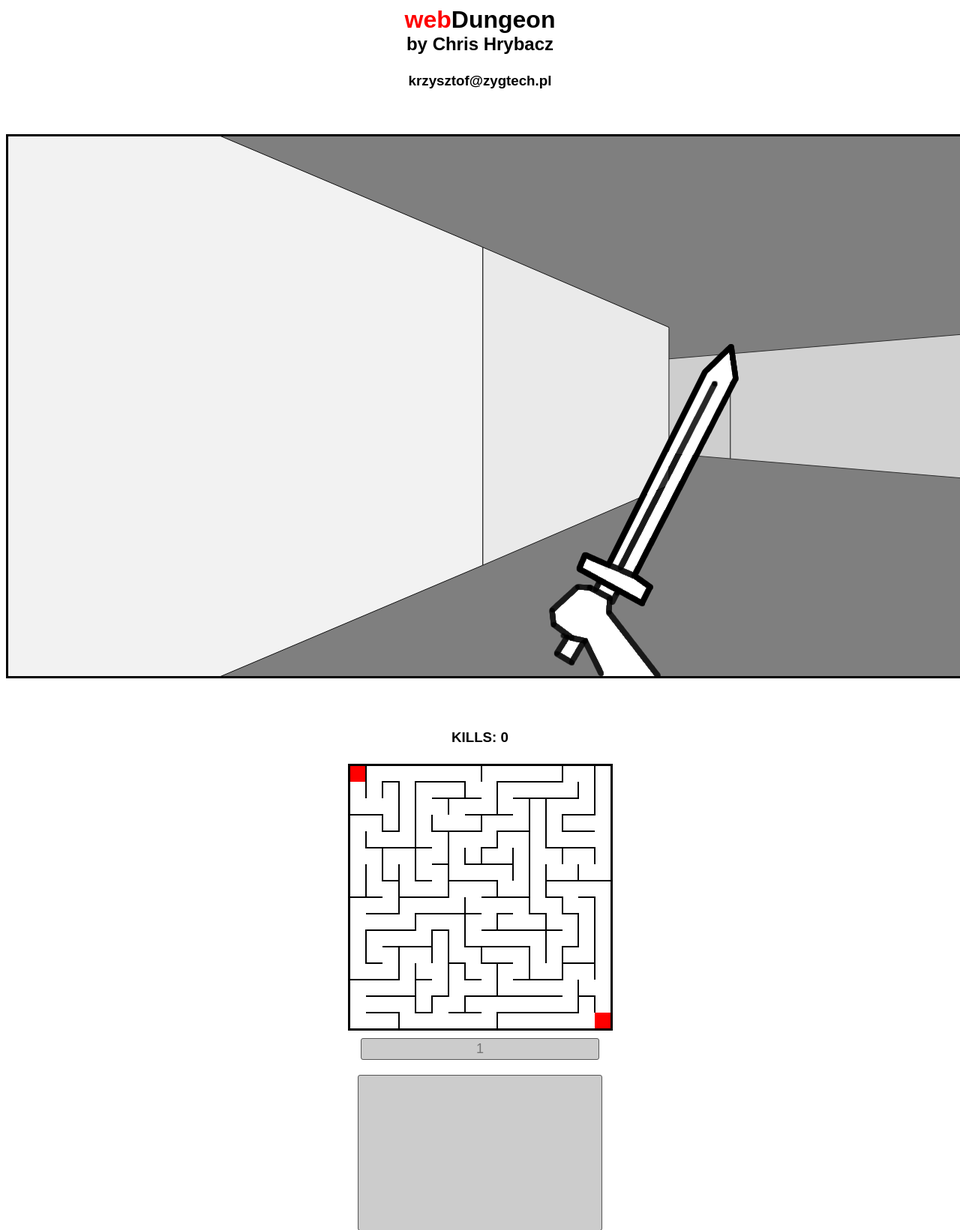
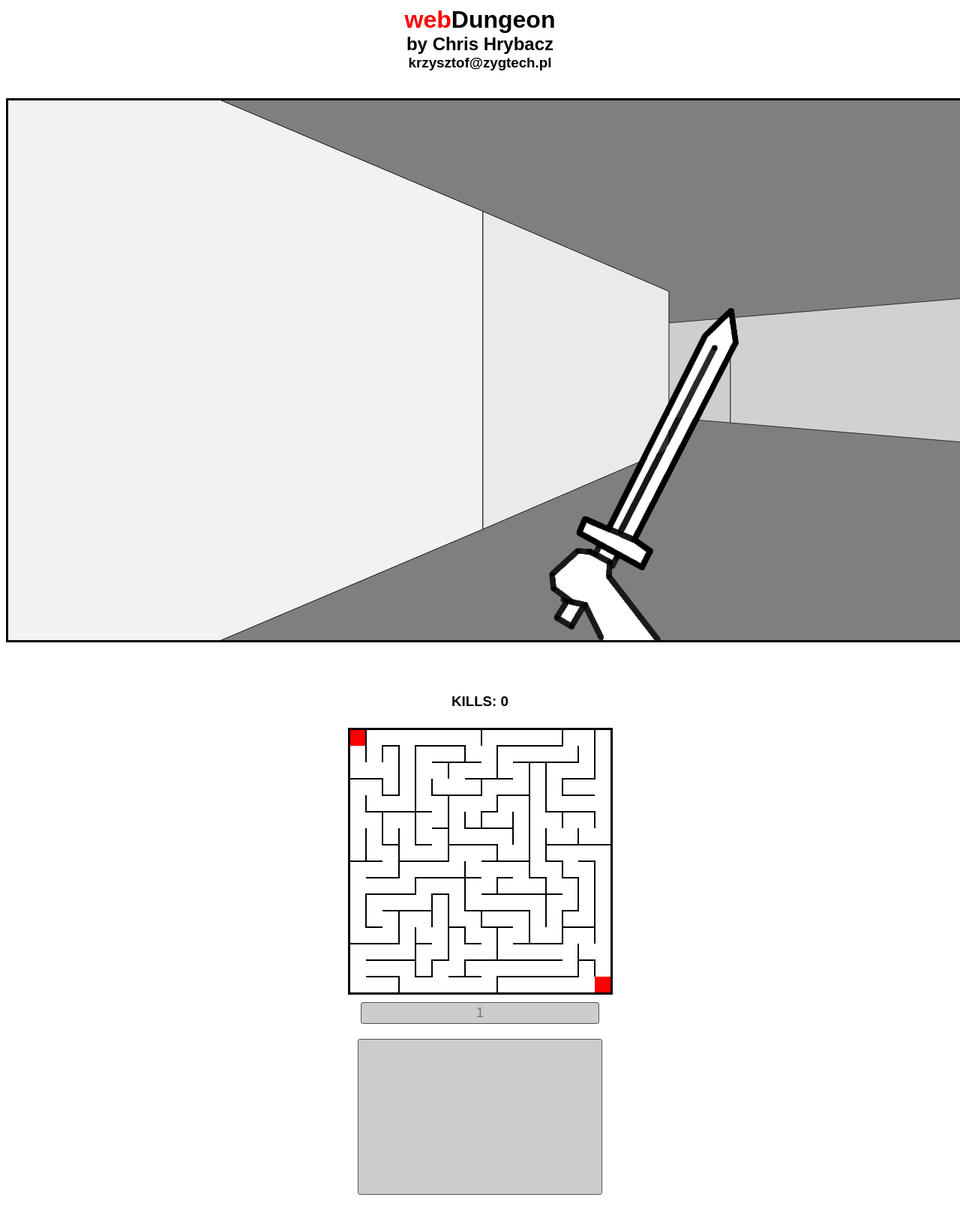
Before and after one commit to zygtech/webDungeon, a PHP site: page /?name=1 in a window 1280 px wide. Shown: the top 1641 px of the page at 75% size. After the commit the page ends 1594 px from the top, so only its background shows below. Run offline with PHP 8.4, Linux system fonts and the light colour scheme; data that the repository does not hold is empty; some libraries are stand-ins or nearby versions.

Commit message:
Add files via upload

```diff
--- a/index.php
+++ b/index.php
@@ -31,10 +31,10 @@
 		width: 18px;
 		height: 10px;
 	}
-	h1,h2,table {
+	h1,h2,h3,table {
 		margin: 0;
 	}
-	h3 {
+	#info h3 {
 		margin: 24px;
 	}
 	#message {
```
